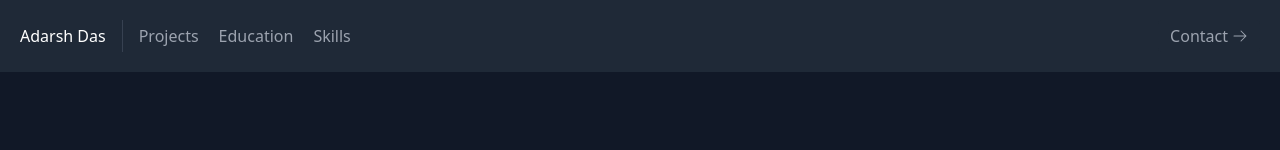
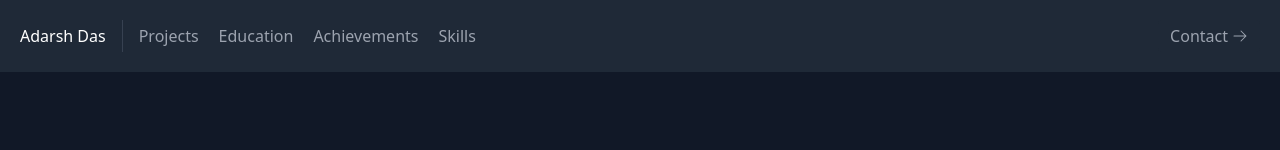
Before and after one commit to Saphereye/saphereye.github.io, a React (Create React App) app: page / in a window 1280 px wide. Shown: the top 150 px of the page. Built offline with nearby package versions, Linux system fonts and the light colour scheme; no server answers.

Commit message:
feat: :sparkles: Added achivements
closed @1

```diff
--- a/package.json
+++ b/package.json
@@ -4,14 +4,19 @@
   "private": true,
   "homepage": "https://saphereye.github.io",
   "dependencies": {
+    "@emotion/react": "^11.11.3",
+    "@emotion/styled": "^11.11.0",
     "@fullpage/react-fullpage": "^0.1.42",
     "@heroicons/react": "^2.1.1",
+    "@mui/material": "^5.15.9",
     "@testing-library/jest-dom": "^5.17.0",
     "@testing-library/react": "^13.4.0",
     "@testing-library/user-event": "^13.5.0",
+    "bootstrap": "^5.3.2",
     "emailjs-com": "^3.2.0",
     "flowbite": "^2.2.1",
     "react": "^18.2.0",
+    "react-bootstrap": "^2.10.1",
     "react-dom": "^18.2.0",
     "react-modal": "^3.16.1",
     "react-router-dom": "^6.22.0",
--- a/src/App.js
+++ b/src/App.js
@@ -9,6 +9,7 @@ import Skills from './components/Skills';
 import Contact from './components/Contact';
 import Navbar from './components/Navbar';
 import Education from './components/Education';
+import AcademicHonors from './components/AcademicHonors';
 import { Route, Routes, BrowserRouter as Router } from 'react-router-dom';
 import { useEffect, useState } from "react";
 
@@ -47,6 +48,9 @@ const Home = () => {
 
   const contactRef = useRef();
   const isVisibleContact = useIsVisible(contactRef);
+
+  const academicHonorsRef = useRef();
+  const isVisibleAcademicHonors = useIsVisible(academicHonorsRef);
   return (
     <>
       <Navbar />
@@ -58,6 +62,9 @@ const Home = () => {
       </div>
       <div ref={educationRef} className={`transition-opacity ease-in duration-700 ${isVisibleEducation ? "opacity-100" : "opacity-0"}`}>
         <Education />
+      </div>
+      <div ref={academicHonorsRef} className={`transition-opacity ease-in duration-700 ${isVisibleAcademicHonors ? "opacity-100" : "opacity-0"}`}>
+        <AcademicHonors />
       </div>
       <div ref={skillsRef} className={`transition-opacity ease-in duration-700 ${isVisibleSkills ? "opacity-100" : "opacity-0"}`}>
         <Skills />
--- /dev/null
+++ b/src/components/AcademicHonors.js
@@ -0,0 +1,37 @@
+import React from "react";
+import { AcademicCapIcon, PlusIcon } from "@heroicons/react/24/solid";
+import Accordion from '@mui/material/Accordion';
+import AccordionDetails from '@mui/material/AccordionDetails';
+import AccordionSummary from '@mui/material/AccordionSummary';
+import { academichonors } from "../data";
+
+
+export default function AcademicHonors() {
+    return (
+        <section id="academichonors" className="text-gray-400 bg-gray-900 body-font">
+            <div className="container mx-auto text-center lg:px-40">
+                <div className="flex flex-col w-full mb-20">
+                    <AcademicCapIcon className="mx-auto inline-block w-10 mb-4" />
+                    <h1 className="sm:text-4xl text-3xl font-medium title-font mb-4 text-white">
+                        Academic and Professional Achievements
+                    </h1>
+
+                    {
+                        academichonors.map((honor) => (
+                            <Accordion style={{ backgroundColor: 'rgb(31 41 55)', color: 'white' }}>
+                                <AccordionSummary
+                                    aria-controls="panel1-content"
+                                    id="panel1-header"
+                                >
+                                    {honor['title']}
+                                </AccordionSummary>
+                                <AccordionDetails style={{ textAlign: 'left' }}>
+                                    {honor['body']}
+                                </AccordionDetails>
+                            </Accordion>))
+                    }
+                </div>
+            </div>
+        </section>
+    );
+}
--- a/src/components/Navbar.js
+++ b/src/components/Navbar.js
@@ -21,6 +21,9 @@ export default function Navbar() {
                     <a onClick={() => scrollToElement('education')} className="mr-5 hover:text-white">
                         Education
                     </a>
+                    <a onClick={() => scrollToElement('academichonors')} className="mr-5 hover:text-white">
+                        Achievements
+                    </a>
                     <a onClick={() => scrollToElement('skills')} className="mr-5 hover:text-white">
                         Skills
                     </a>
--- a/src/components/Skills.js
+++ b/src/components/Skills.js
@@ -6,7 +6,7 @@ export default function Skills() {
   return (
     <section id="skills">
       <link rel="stylesheet" href="https://cdn.jsdelivr.net/gh/devicons/devicon@v2.15.1/devicon.min.css"></link>
-      <div className="container px-5 py-10 mx-auto">
+      <div className="container mx-auto">
         <div className="text-center mb-20">
           <CpuChipIcon className="w-10 inline-block mb-4" />
           <h1 className="sm:text-4xl text-3xl font-medium title-font text-white mb-4">
--- a/src/data.js
+++ b/src/data.js
@@ -127,3 +127,34 @@ export const education = [
   "Computer Programming",
   "Principles of Management",
 ];
+
+export const academichonors = [
+  {
+    "title": "Research Internship at NCPOR, Goa",
+    "body": "Secured a research internship at the National Centre for Polar and Ocean Research, Goa, and developed a website for the submission of research proposals and data analysis. The project was made using Django and React and was well received by the institute."
+  },
+  {
+    "title": "HERE Hackathon 2023",
+    "body": "The hackathon comprised of many teams and various topics to choose from. Our team chose to create a quick emergency services calling app called ServiQuick and came third in the competition."
+  },
+  {
+    "title": "German Declamation Contest Champion (Goethe Institute)",
+    "body": "Secured second place in the prestigious German declamation contest organized by the Goethe Institute, Delhi."
+  },
+  {
+    "title": "Goethe Institute German Language Proficiency Certification",
+    "body": "Earned a B2 proficiency certification in the German language from the Goethe Institute, Delhi, demonstrating advanced fluency and comprehension."
+  },
+  {
+    "title": "Prayag Sangeet Samiti Master's Degree in Classical Music",
+    "body": "Received a Master's degree in classical music from the esteemed Prayag Sangeet Samiti, Allahabad, with a focus on synthesizers. Additionally, I possess knowledge of playing the sitar."
+  },
+  {
+    "title": "SAT Score Achievement",
+    "body": "Achieved a remarkable SAT score of  1410 out of  1600, and  2350 out of  2400 in the SAT subject test, reflecting strong analytical and critical thinking abilities."
+  },
+  {
+    "title": "CBSE Board Examinations",
+    "body": "Graduated with high honors from Amity International School, Noida, securing  98.2% in  10th grade and  94.6% in  12th grade under the CBSE board system. Awarded prestigious medals for achieving  100% in Mathematics and Social Science in  10th grade."
+  },
+]
```
Also changed, not shown: 1 other file (tests, documents, lock files or other folders).
